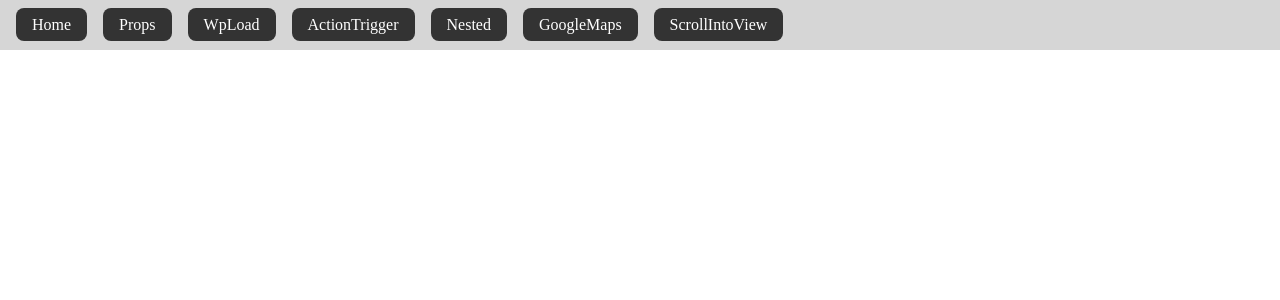
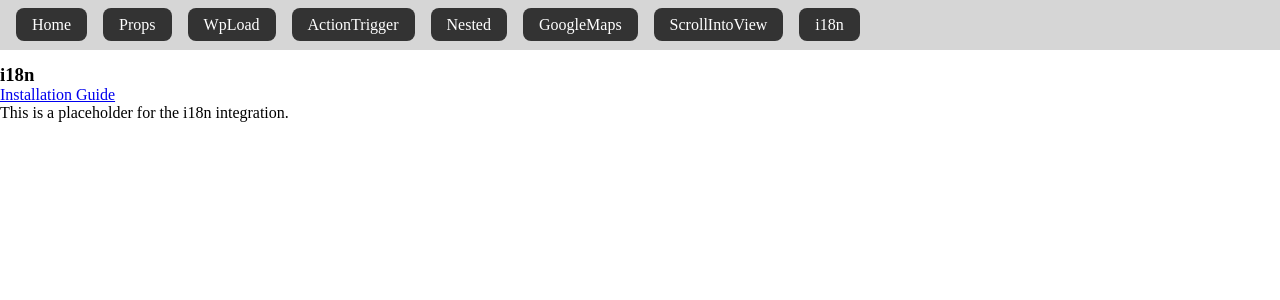
Before and after one commit to ngyvc/web5-vue-adv-demo, a Vue app in the folder vue-demo/: page /i18n in a window 1280 px wide. Shown: the top 300 px of the page. Built offline with nearby package versions, Linux system fonts and the light colour scheme.

Commit message:
add dummy i18n page

```diff
--- a/vue-demo/src/router/index.js
+++ b/vue-demo/src/router/index.js
@@ -63,6 +63,11 @@ const router = createRouter({
       name: 'ScrollIntoView',
       component: () => import('../views/ScrollintoviewView.vue'),
     },
+    {
+      path: '/i18n',
+      name: 'i18n',
+      component: () => import('../views/i18nView.vue'),
+    },
   ],
 })
 
--- /dev/null
+++ b/vue-demo/src/views/i18nView.vue
@@ -0,0 +1,15 @@
+<script setup>
+</script>
+<template>
+  <section class="i18n-view">
+    <h1>i18n</h1>
+    <a href="https://vue-i18n.intlify.dev/guide/installation.html" target="_blank">Installation Guide</a>
+    <p>This is a placeholder for the i18n integration.</p>
+  </section>
+</template>
+
+<style scoped>
+.i18n-view {
+  padding-top: 4rem;
+}
+</style>
```
